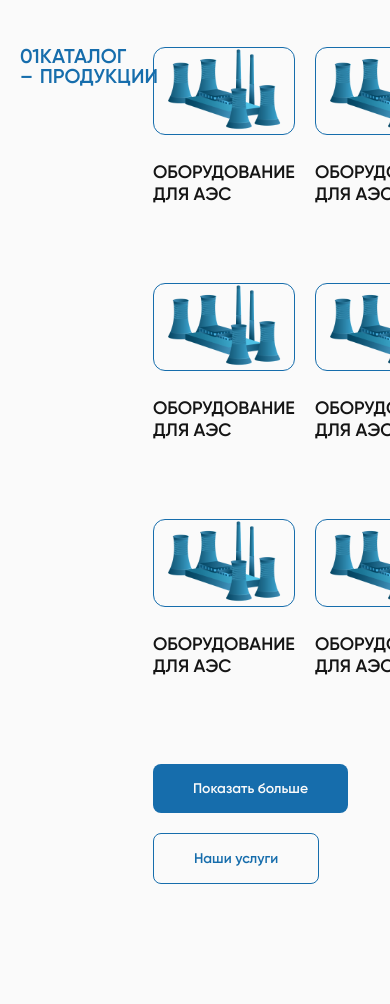
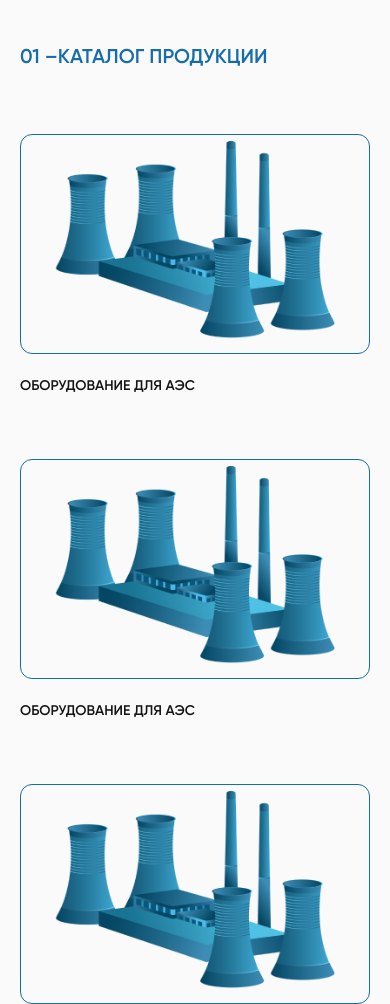
Before and after one commit to danelian/uralhim, a website: page src/index.html in a window 390 px wide. Shown: the part 1180-2184 px from the top of the page. Drawn offline with nearby package versions, Linux system fonts and the light colour scheme; files that its build step writes are made by us from their sources; files whose address does not match are found by name.

Commit message:
section productsbl - adaptation

```diff
--- a/src/scss/blocks/buttons.scss
+++ b/src/scss/blocks/buttons.scss
@@ -90,3 +90,21 @@
 		font-size: 14px;
 	}
 }
+@include mobile {
+	.row-buttons {
+		display: flex;
+		align-items: center;
+		justify-content: flex-start;
+		flex-wrap: wrap;
+		width: 100%;
+		.button-primary,
+		.button-second {
+			margin: 0;
+			width: 100%;
+			&:not(:last-child) {
+				margin-right: 0;
+				margin-bottom: 28px;
+			}
+		}
+	}
+}
--- a/src/scss/general.scss
+++ b/src/scss/general.scss
@@ -32,6 +32,19 @@ body {
 		}
 		&-right {
 			width: calc(67.74% - 20px);
+		}
+	}
+}
+@include tablet {
+	.default {
+		&__container {
+			flex-wrap: wrap;
+			&-left {
+				width: 100%;
+			}
+			&-right {
+				width: 100%;
+			}
 		}
 	}
 }
--- a/src/scss/widgets/productsbl.scss
+++ b/src/scss/widgets/productsbl.scss
@@ -39,3 +39,47 @@
     }
   }
 }
+
+@include tablet {
+  .productsbl {
+    .default__container-left {
+      margin-bottom: 64px;
+    }
+    &__cards {
+      gap: 64px 20px;
+    }
+    .row-buttons {
+      margin-top: 56px;
+    }
+  }
+
+  .pcard {
+    &-img {
+      aspect-ratio: 35 / 22;
+      margin-bottom: 24px;
+    }
+    &-title {
+      font-size: 16px;
+    }
+  }
+}
+
+@include mobile {
+  .productsbl {
+    &__cards {
+      grid-template-columns: repeat(1, 1fr);
+      .pcard:nth-child(n+4) {
+        display: none;
+      }
+    }
+  }
+
+  .pcard {
+    &-img {
+      aspect-ratio: 35 / 22;
+    }
+    &-title {
+      font-size: 14px;
+    }
+  }
+}
```
Also changed, not shown: dist/css/style.css, dist/css/style.min.css.
